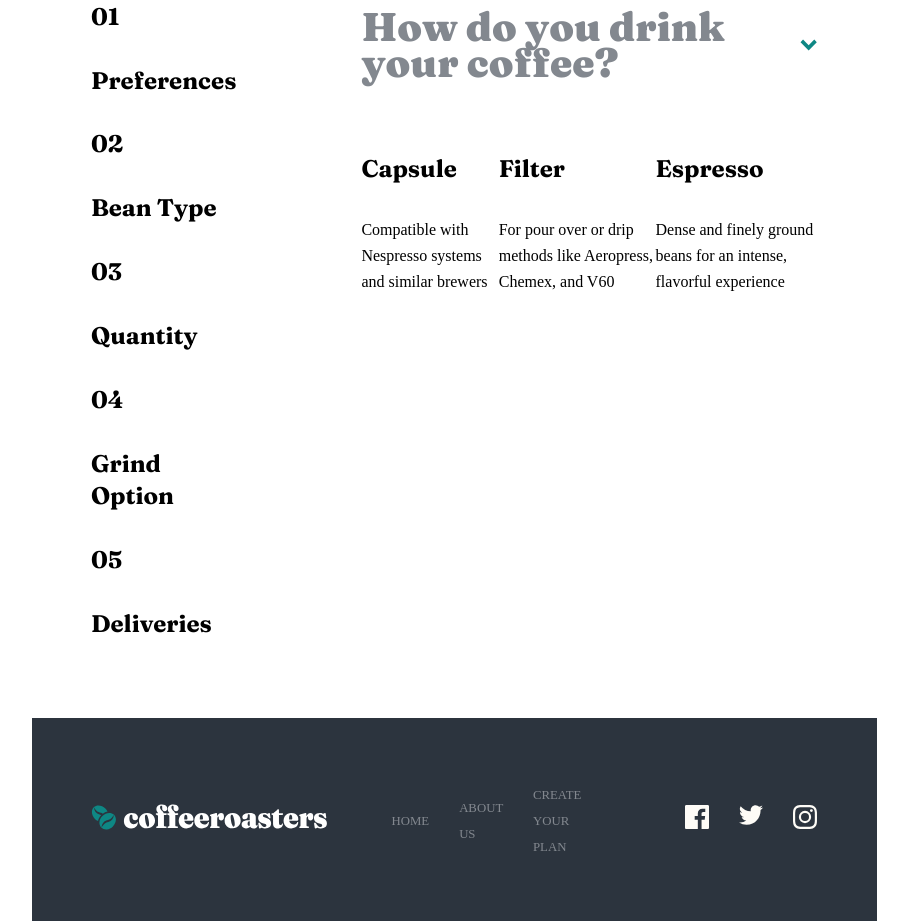
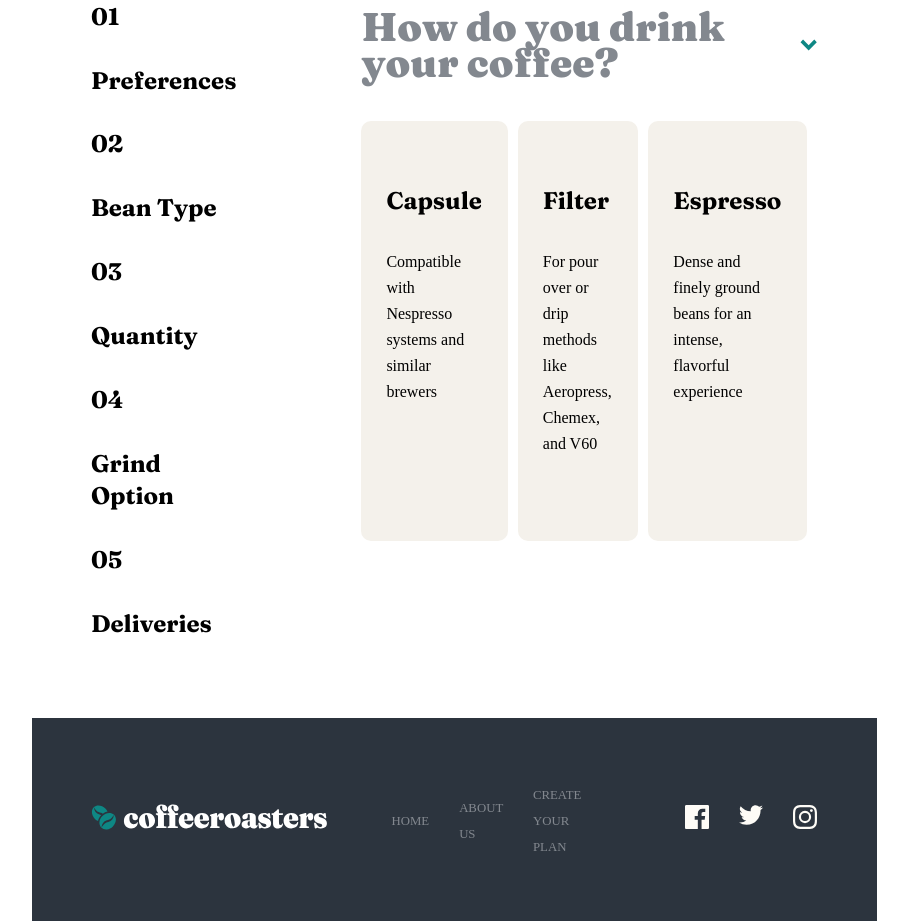
Before and after one commit to DavyFungALoi/coffee-subscription, a React (Create React App) app: page /subscribe in a window 1280 px wide. Shown: the part 1440-2361 px from the top of the page, without its empty margins (173-1081 px from the left). Built offline with nearby package versions, Linux system fonts and the light colour scheme.

Commit message:
styled the cards

```diff
--- a/src/Components/SubscriptionCard.js
+++ b/src/Components/SubscriptionCard.js
@@ -3,9 +3,9 @@ import React from "react";
 const SubscriptionCard = (props) => {
   const { title, description } = props;
   return (
-    <div>
-      <h4>{title}</h4>
-      <div>{description}</div>
+    <div className="subscription__option-container">
+      <h4 className="subscription__option-title">{title}</h4>
+      <div className="subscription__option-description">{description}</div>
     </div>
   );
 };
--- a/src/styles/Components/_subscriptionCard.scss
+++ b/src/styles/Components/_subscriptionCard.scss
@@ -16,3 +16,20 @@
   font-weight: 900;
   font-size: 2.5rem;
 }
+
+.subscription__option-container {
+  background-color: #f4f1eb;
+  column-gap: 0.625rem;
+  padding: 2rem 26px 5.25rem 1.5625rem;
+  margin-right: 10px;
+  cursor: pointer;
+  border-radius: 10px;
+
+  .subscription__option-description {
+    max-width: 10.75rem;
+  }
+}
+
+.subscription__option-container:hover {
+  background-color: rgba(253, 214, 186, 1);
+}
```
